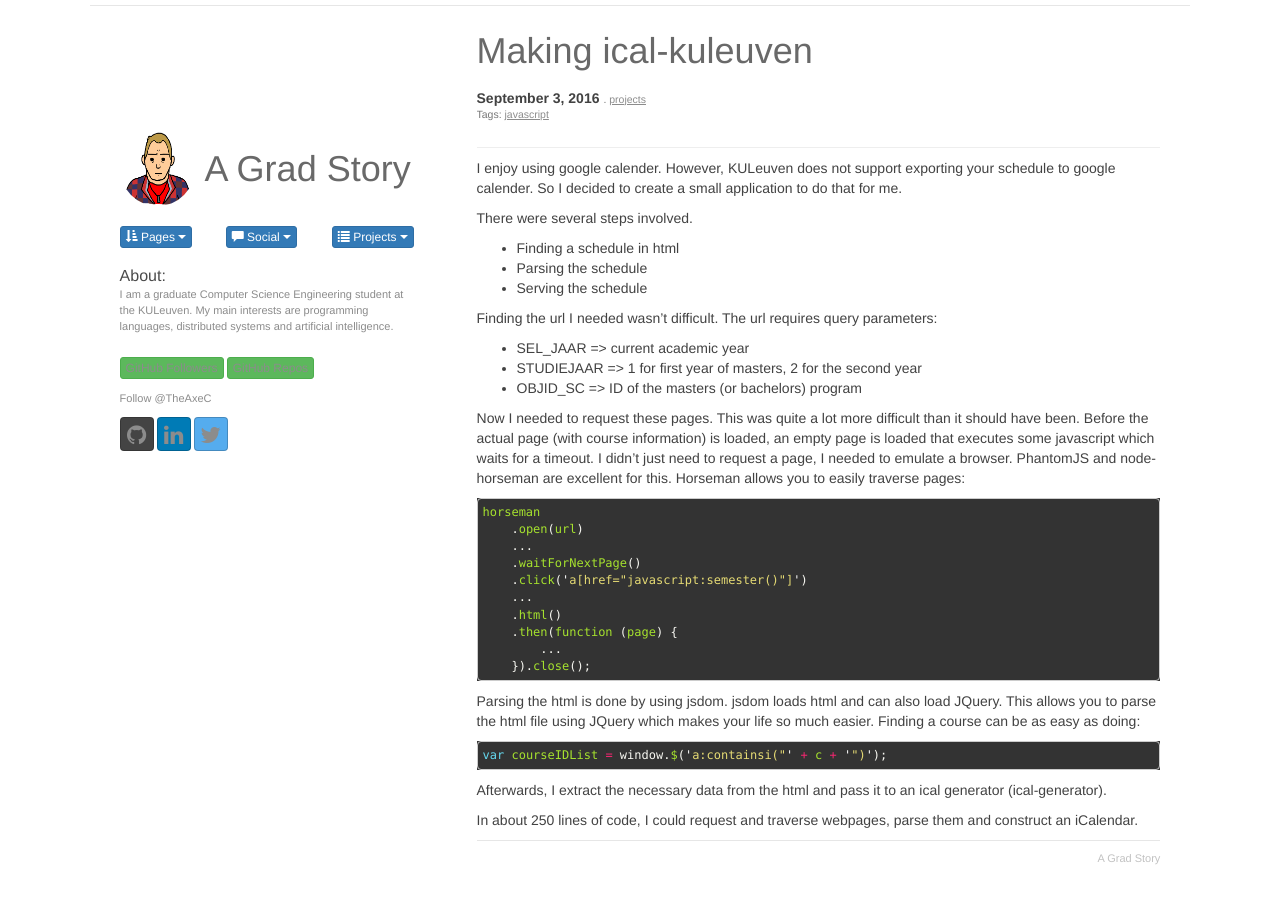
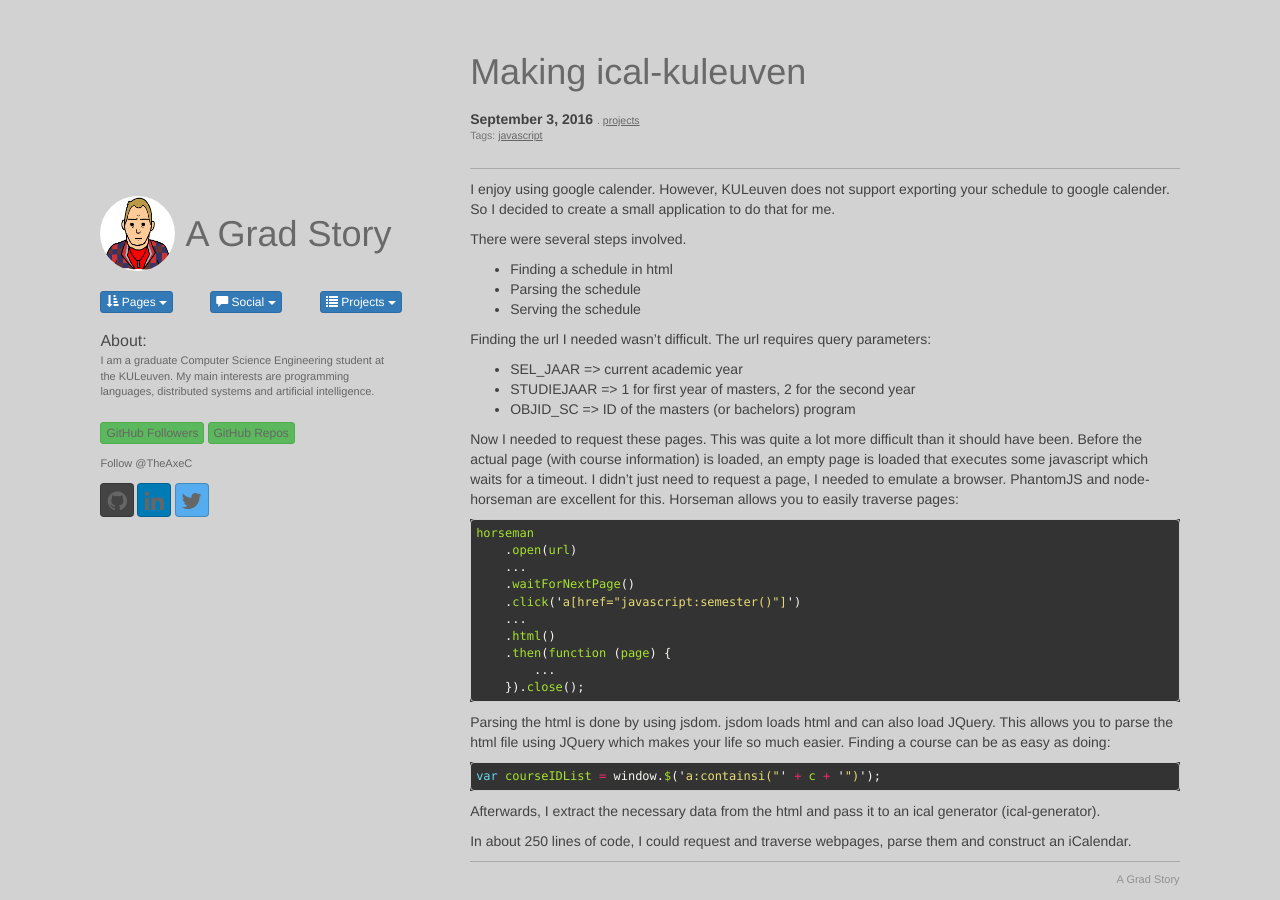
Before and after one commit to TheAxeC/theaxec.github.io, a Jekyll site: the page built from _posts/2016-09-03-ical-kuleuven.markdown, in a window 1280 px wide. Built offline with Jekyll 4.4.1, drawn with Linux system fonts in a browser that asks for light colours; comment, search, counter and statistics services are not loaded.

Commit message:
- updated style of page

```diff
--- a/_layouts/layout.html
+++ b/_layouts/layout.html
@@ -5,7 +5,7 @@ layout: base
 <div class="container-fluid content">
   {% include aboutme.html %}
 
-  <div class="col-sm-8 col-offset-1 col-main-page">
+  <div class="col-sm-8 col-main-page">
     {{ content }}
 
     {% include footer.html %}
--- a/res/css/main.css
+++ b/res/css/main.css
@@ -5,13 +5,9 @@
  */
 body {
 	color: #424242;
+	background-color: #d2d2d2;
 }
 
-@media (min-width: 768px) {
-	.container {
-		max-width: 730px;
-	}
-}
 /**
  * //////////////////////////
  * Font and link declarations
@@ -33,7 +29,7 @@ h2 {
 /*	font-weight: normal;*/
 	margin-bottom: 5px;
 	color: #666666;
-	border-bottom: 1px solid #E6E6E6;
+	border-bottom: 1px solid #aaaaaa;
 }
 
 h3 {
@@ -44,11 +40,11 @@ h3 {
 
 a, a:link, a:active {
 	text-decoration: none;
-	color: #8C8C8C;
+	color: #666666;
 }
 
 a:hover {
-	color: #B3B3B3;
+	color: #8C8C8C;
 	text-decoration: none;
 }
 
@@ -64,7 +60,7 @@ a:hover {
 
 
 .container-fluid {
-	width: 86%;
+	width: 89%;
 }
 
 /**
@@ -72,13 +68,8 @@ a:hover {
  * Right aka content column formatting
  * //////////////////////////////////
  */
-div.right {
-	width: 500px;
-	float: left;
-}
 
 div.content {
-	border-top: 1px solid #E6E6E6;
 	margin-top: 5px;
 	padding-top: 5px;
 }
@@ -97,36 +88,15 @@ div.content .highlight {
 }
 
 footer {
-	border-top: 1px solid #E6E6E6;
+	border-top: 1px solid #aaaaaa;
 	width: 100%;
 	height: 10px;
 	margin-top: 10px;
 	padding-top: 10px;
-	color: #C2C2C2;
+	color: #919191;
 	font-size: 11px;
 	bottom: 0;
 	padding-bottom: 10px;
-}
-
-div.right h1 {
-	margin-bottom: -2px;
-}
-
-div.right ul {
-	list-style: none;
-	margin-left: 0;
-	padding: 0;
-}
-
-div.right ul li {
-	margin-top: 5px;
-	margin-left: 0;
-	padding: 0;
-}
-
-div.right .post ul {
-	list-style: square;
-	margin-left: 15px;
 }
 
 /**
@@ -134,8 +104,13 @@ div.right .post ul {
  * Left column aka nav bar formatting
  * ///////////////////////////////////
  */
+
+.dropdown-menu {
+	background-color: #d2d2d2;
+}
+
 div.custom-nav {
-	margin-top: 100px;
+	margin-top: 15%;
 	padding-right: 5%;
 	font-size: 11px;
 	color: #666;
@@ -149,7 +124,6 @@ div.custom-nav strong {
 
 div.custom-nav div#about {
 	margin-top: 10px;
-	color: #8C8C8C;
 	margin-bottom: 2em;
 	margin-top: 1em;
 }
@@ -202,7 +176,11 @@ div.custom-nav img#about {
  */
 
 .main-content {
-	margin-top: 30px;
+	margin-top: 2%;
+}
+
+.col-main-page {
+	margin-top: 2%;
 }
 
 .description {
@@ -215,7 +193,7 @@ div.custom-nav img#about {
 
 .post-header {
 	overflow: hidden;
-	border-bottom: 1px solid #eeeeee;
+	border-bottom: 1px solid #aaaaaa;
 	margin-bottom: 10px;
 }
 
@@ -241,7 +219,11 @@ div.custom-nav img#about {
 }
 
 .horizontal-line {
-	border-bottom: 2px #E6E6E6 solid;
+	border-bottom: 2px #a2a2a2 solid;
+}
+
+.dropdown-menu .divider {
+	background-color: #a2a2a2;
 }
 
 .author {
```
